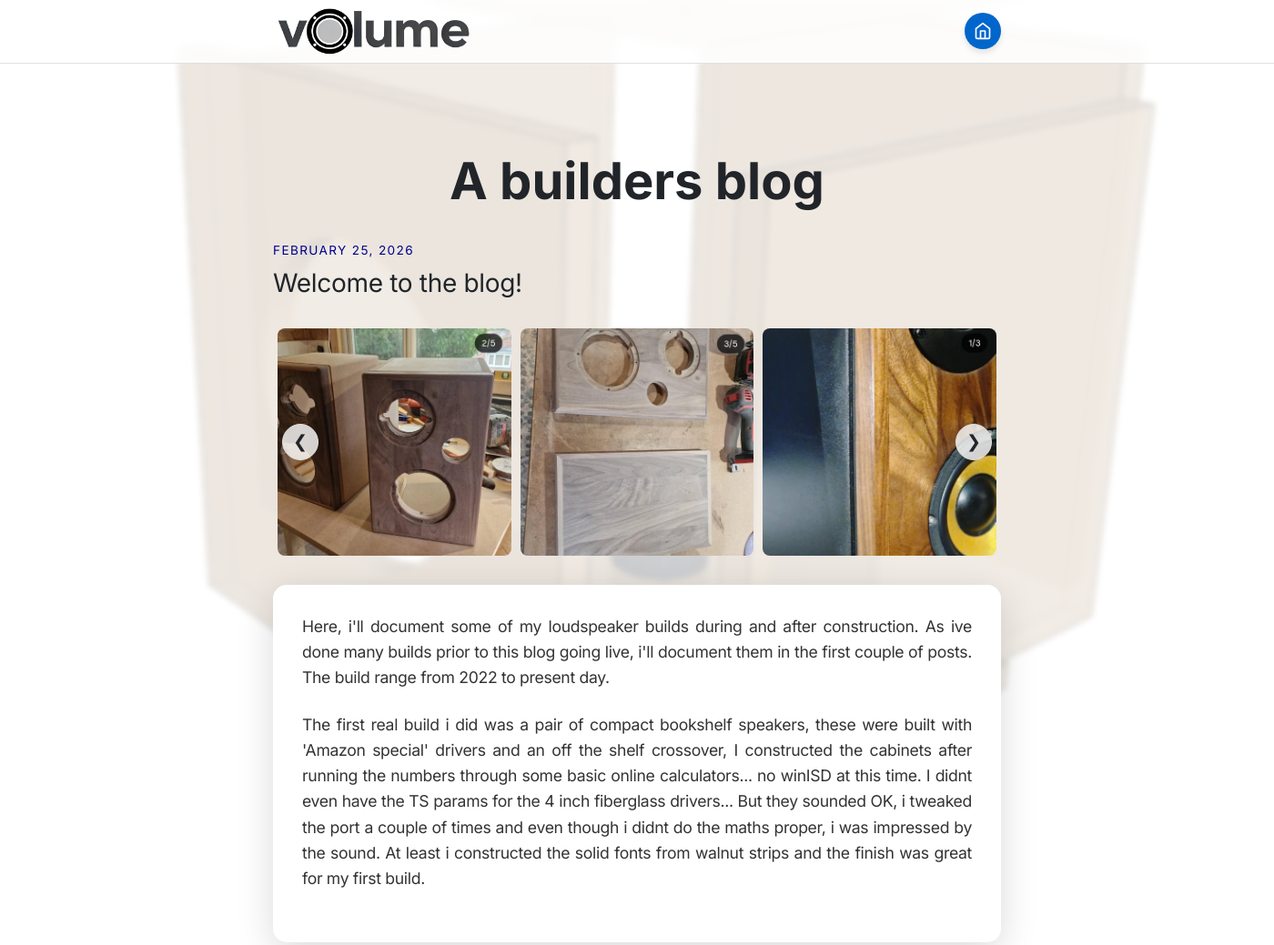
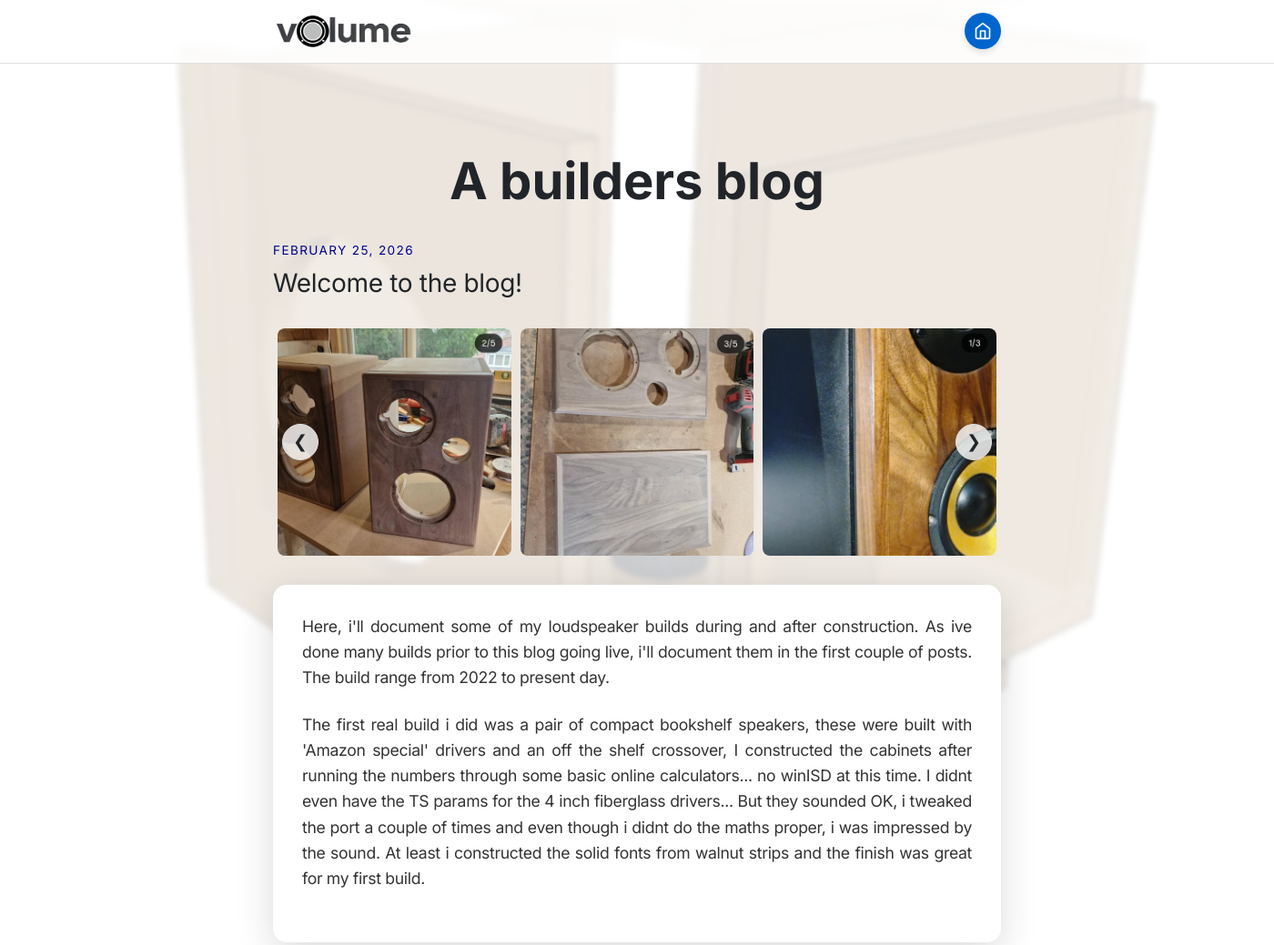
Before and after one commit to christianshort-bit/volume-blog, an Electron app: page public/index.html in a window 1400 px wide. Shown: the top 1039 px of the page at 91% size. Drawn offline with Linux system fonts and the light colour scheme.

Commit message:
Scale logo max-height down 30 percent to 42px

```diff
--- a/public/style.css
+++ b/public/style.css
@@ -101,7 +101,7 @@ a:hover {
 }
 
 .logo-img {
-    max-height: 60px;
+    max-height: 42px;
     width: auto;
     object-fit: contain;
     display: block;
```
